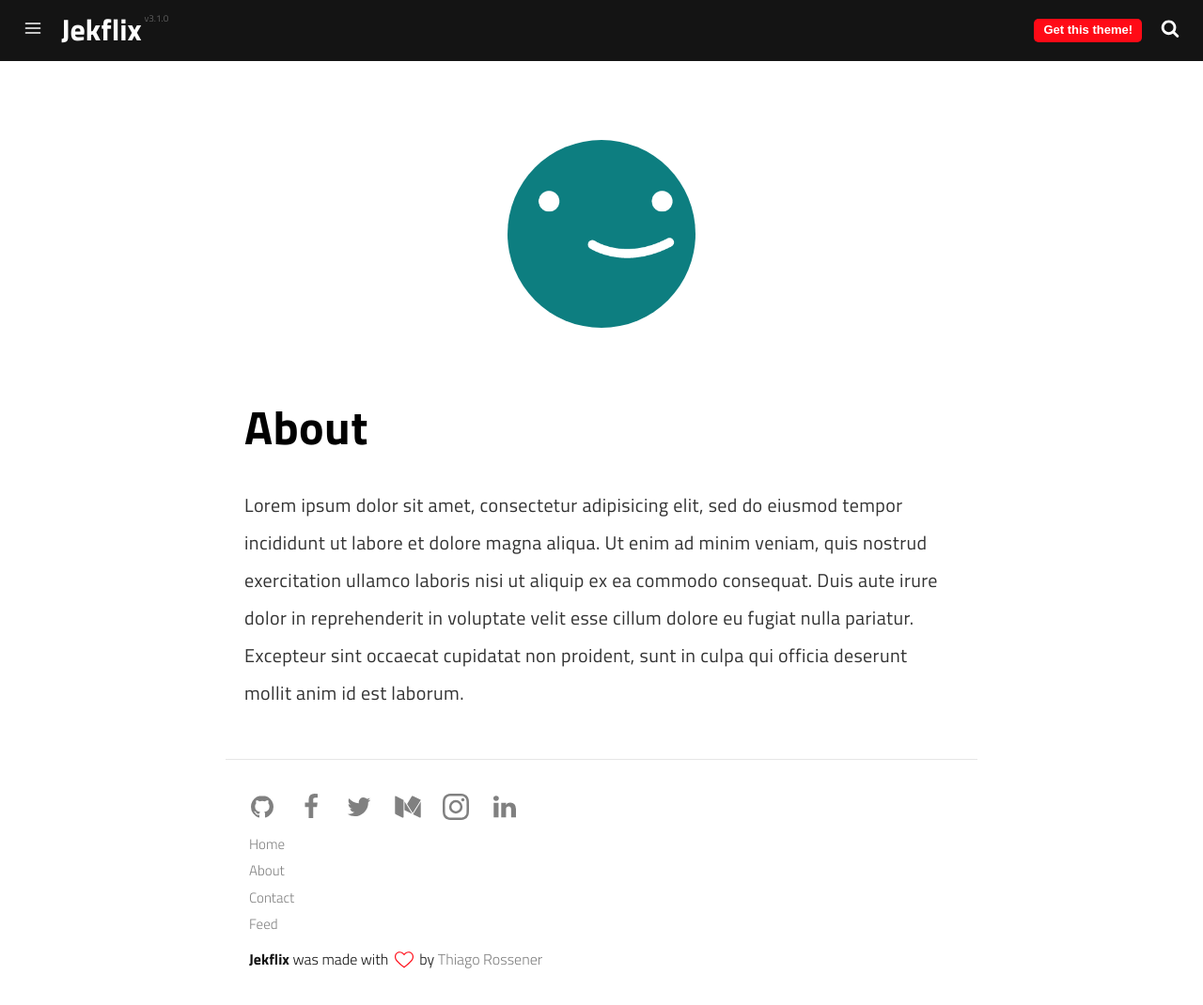
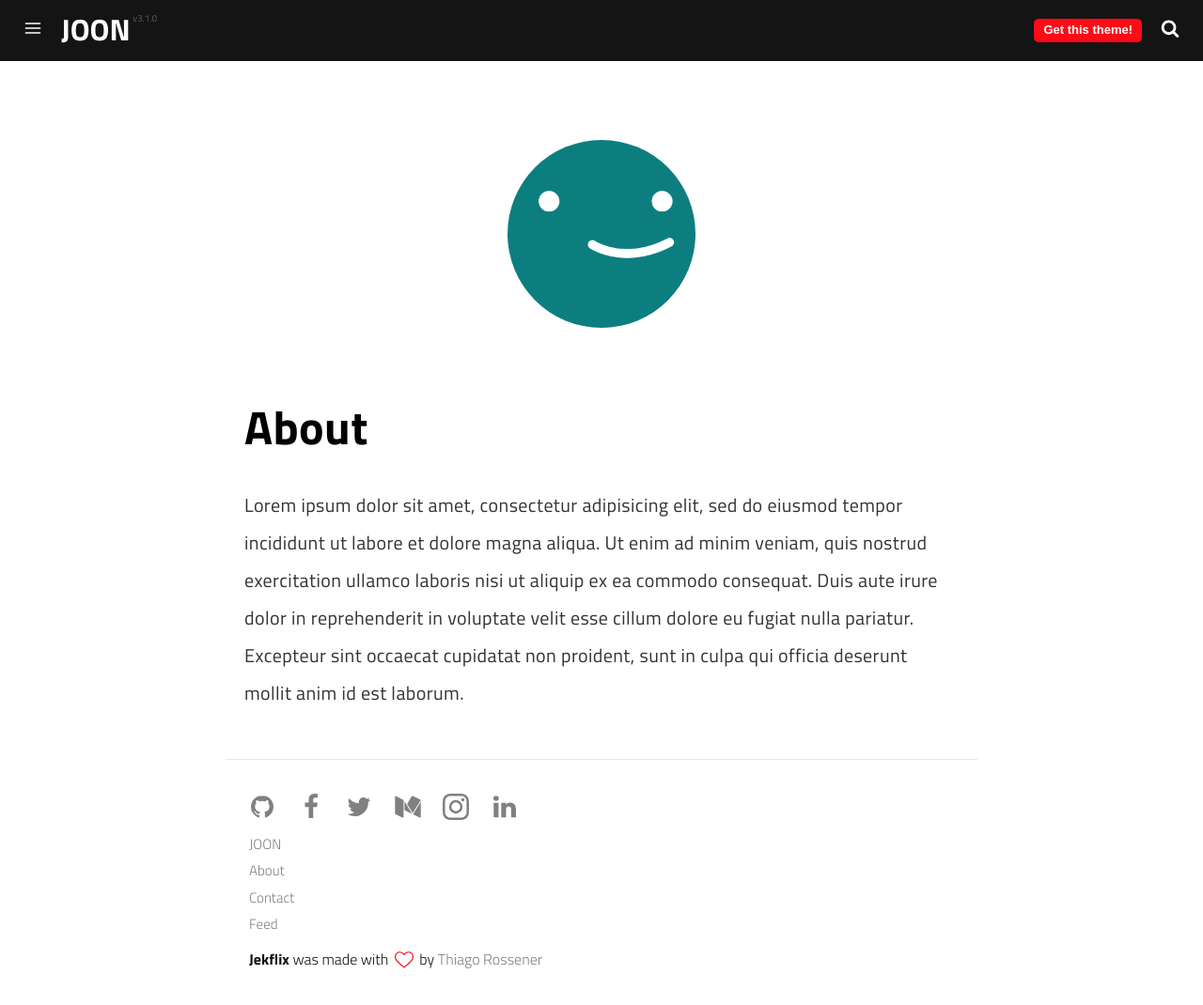
Before and after one commit to joonust/joonust.github.com, a Jekyll site: the page built from pages/about.md, in a window 1280 px wide and 1070 px high. Shown: the whole window at 94% size. Built offline with Jekyll 4.4.1, drawn with Linux system fonts in a browser that asks for light colours; a script that is not in the unit is left out.

Commit message:
update_1
1

```diff
--- a/_config.yml
+++ b/_config.yml
@@ -1,17 +1,13 @@
 # Site Settings
-name: Jekflix
-title: Jekflix | A blog theme for Jekyll
-description: Jekflix is a template for Jekyll inspired by Netflix and made by
+name: JOON
+title: JOON | PURPORELESS, JUST FOR FUN
+description: JOON 2021
   Thiago Rossener.
 tags:
   - blog
-  - template
-  - jekyll
-  - theme
-  - netlify
 show_hero: true
 menu:
-  - title: Home
+  - title: JOON
     url: http://joonust.github.io
   - title: About
     url: /about
@@ -19,7 +15,7 @@ menu:
     url: /contact
   - title: Feed
     url: /feed.xml
-email: youremail@test.com
+email: JOON@JOON.COM
 disqus_username: disqus_username
 
 
```
